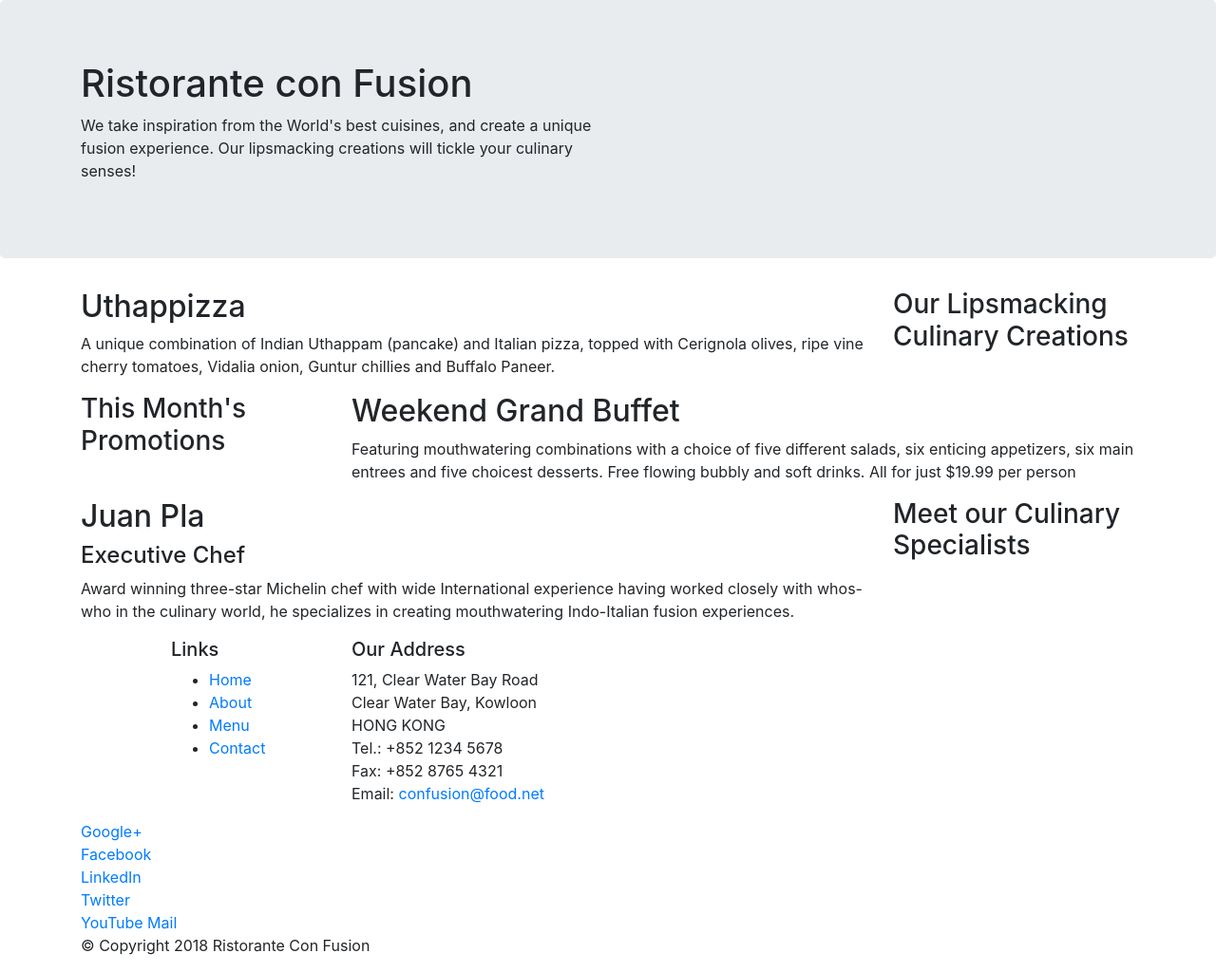
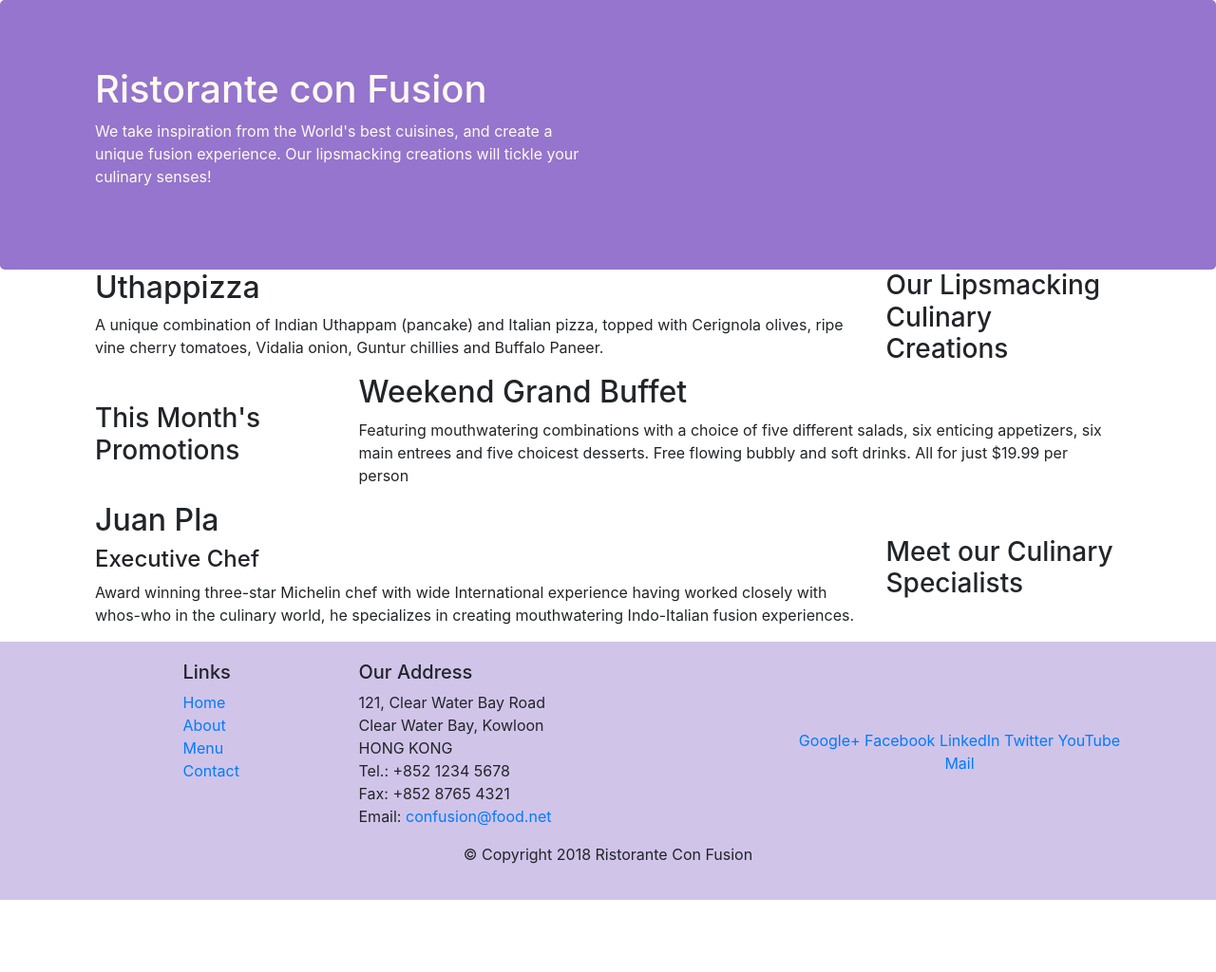
Before and after one commit to plajuan/confusion, a website: page index.html in a window 1280 px wide. Shown: the whole page at 95% size. After the commit the page ends 948 px from the top, so only its background shows below. Drawn offline with nearby package versions, Linux system fonts and the light colour scheme.

Commit message:
Bootstrap Grid Part 2

```diff
--- /dev/null
+++ b/css/styles.css
@@ -0,0 +1,30 @@
+.row-header{
+    margin: 0px auto;
+    padding: 0px auto;
+}
+
+.row-content{
+    margin: 0px auto;
+    padding: 50px 0px 50px 0px;
+    border-bottom: 1px ridge;
+    min-height: 400px;
+}
+
+.footer{
+    background-color: #D1C4E9;
+    margin: 0px auto;
+    padding: 20px 0px 20px 0px;
+}
+
+.jumbotron{
+    padding: 70px 30px 70px 30px;
+    margin: 0px auto;
+    background: #9575CD;
+    color: floralwhite;
+}
+
+.address{
+    font-size: 80%;
+    margin: 0px;
+    color: #0f0f0f;
+}
--- a/index.html
+++ b/index.html
@@ -6,6 +6,7 @@
     <meta name="viewport" content="width=device-width, initial-scale=1, shrink-to-fit=no">
     <meta http-equiv="x-ua-compatible" content="ie=edge">
     <link rel="stylesheet", href="node_modules/bootstrap/dist/css/bootstrap.min.css">
+    <link rel="stylesheet" href="css/styles.css">
     <title>Ristorante Con Fusion</title>
 </head>
 
@@ -13,7 +14,7 @@
 
     <header class="jumbotron">
         <div class="container">
-            <div class="row">
+            <div class="row row-header">
                 <div class="col-12 col-sm-6">
                     <h1>Ristorante con Fusion</h1>
                     <p>We take inspiration from the World's best cuisines, and create a unique fusion experience. Our lipsmacking creations will tickle your culinary senses!</p>
@@ -25,8 +26,8 @@
     </header>
 
     <div class="container">
-        <div class="row">
-            <div class="col-12 col-sm-4 order-sm-last col-md-3">
+        <div class="row row-header">
+            <div class="col-12 col-sm-4 order-sm-last col-md-3 align-items-center">
                 <h3>Our Lipsmacking Culinary Creations</h3>
             </div>
             <div class="col col-sm order-sm-first col-md">
@@ -36,7 +37,7 @@
         </div>
 
 
-        <div class="row">
+        <div class="row row-header align-items-center">
             <div class="col-12 col-sm-4 col-md-3">
                 <h3>This Month's Promotions</h3>
             </div>
@@ -46,7 +47,7 @@
             </div>
         </div>
 
-        <div class="row">
+        <div class="row row-header align-items-center">
             <div class="col-12 col-sm-4 order-sm-last col-md-3">
                 <h3>Meet our Culinary Specialists</h3>
             </div>
@@ -58,12 +59,12 @@
         </div>
     </div>
 
-    <footer>
+    <footer class="footer">
         <div class="container">
-            <div class="row">
+            <div class="row row-header">
                 <div class="col-4 offset-1 col-sm-2">
                     <h5>Links</h5>
-                    <ul>
+                    <ul class="list-unstyled">
                         <li><a href="#">Home</a></li>
                         <li><a href="#">About</a></li>
                         <li><a href="#">Menu</a></li>
@@ -81,8 +82,8 @@
 		              Email: <a href="mailto:confusion@food.net">confusion@food.net</a>
 		           </address>
                 </div>
-                <div>
-                    <div class="col-12 col-sm-4">
+                <div class="col-12 col-sm-4 align-self-center">
+                    <div class="text-center">
                         <a href="http://google.com/+">Google+</a>
                         <a href="http://www.facebook.com/profile.php?id=">Facebook</a>
                         <a href="http://www.linkedin.com/in/">LinkedIn</a>
@@ -92,7 +93,7 @@
                     </div>
                 </div>
            </div>
-           <div class="row">
+           <div class="row justify-content-center">
                 <div class="col-auto">
                     <p>© Copyright 2018 Ristorante Con Fusion</p>
                 </div>
```
